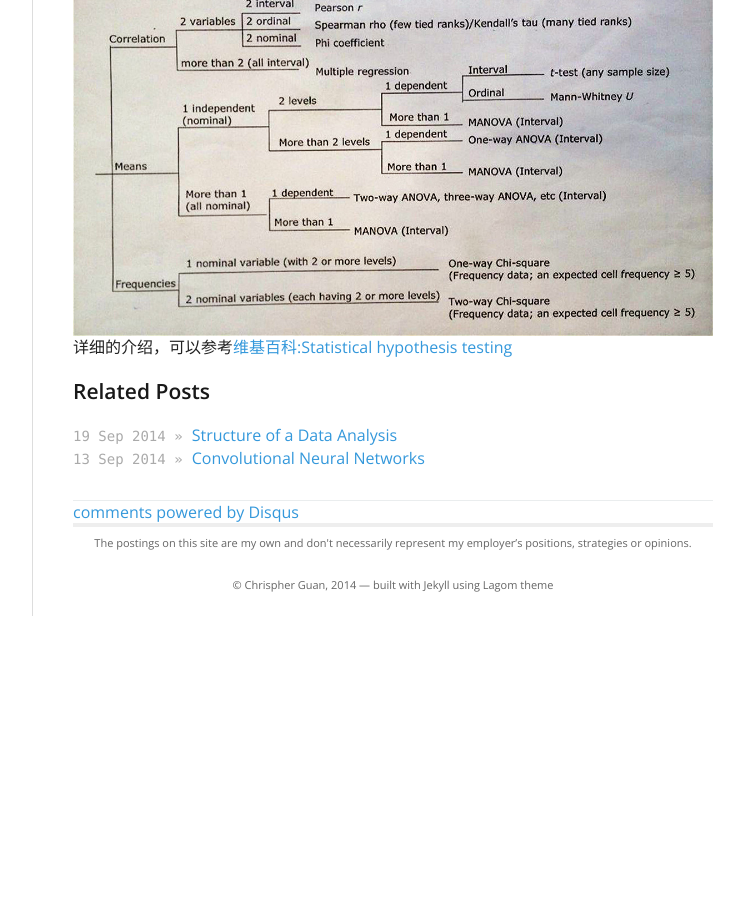
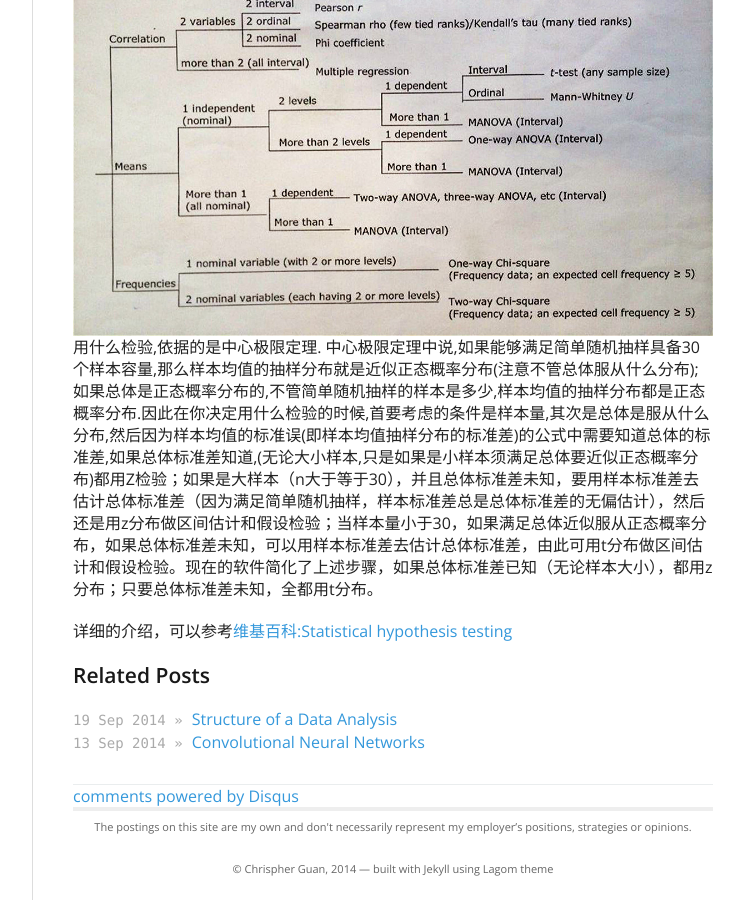
Before and after one commit to chrispher/chrispher.github.com, a Jekyll site: the page built from _posts/DataAnalysis/2014-9-15-统计推断概述.md, in a window 1280 px wide and 900 px high, scrolled down 3222 px. Shown: the whole window, without its empty margins (378-1122 px from the left). Built offline with Jekyll 4.4.1, drawn with Linux system fonts in a browser that asks for light colours; nearby versions of some CDN libraries; formulas are drawn with MathJax 3; comment, search, counter and statistics services are not loaded; before the commit the page ends 3838 px from its top, so only the background shows below that.

Commit message:
modify the statistic

```diff
--- a/_posts/DataAnalysis/2014-9-15-统计推断概述.md
+++ b/_posts/DataAnalysis/2014-9-15-统计推断概述.md
@@ -103,4 +103,7 @@ $$MSE = E_\theta(\hat{\theta} - \theta)^2$$ = $$bias^2(\hat{\theta_n}) + V_\thet
 - ####不同情况下检验选择
 
 <img src="http://chrispher.github.com/images/statistics/统计推断概述_检验选择.jpeg" height="100%" width="100%">
+用什么检验,依据的是中心极限定理.
+中心极限定理中说,如果能够满足简单随机抽样具备30个样本容量,那么样本均值的抽样分布就是近似正态概率分布(注意不管总体服从什么分布);如果总体是正态概率分布的,不管简单随机抽样的样本是多少,样本均值的抽样分布都是正态概率分布.因此在你决定用什么检验的时候,首要考虑的条件是样本量,其次是总体是服从什么分布,然后因为样本均值的标准误(即样本均值抽样分布的标准差)的公式中需要知道总体的标准差,如果总体标准差知道,(无论大小样本,只是如果是小样本须满足总体要近似正态概率分布)都用Z检验；如果是大样本（n大于等于30），并且总体标准差未知，要用样本标准差去估计总体标准差（因为满足简单随机抽样，样本标准差总是总体标准差的无偏估计），然后还是用z分布做区间估计和假设检验；当样本量小于30，如果满足总体近似服从正态概率分布，如果总体标准差未知，可以用样本标准差去估计总体标准差，由此可用t分布做区间估计和假设检验。现在的软件简化了上述步骤，如果总体标准差已知（无论样本大小），都用z分布；只要总体标准差未知，全都用t分布。
+
 详细的介绍，可以参考[维基百科:Statistical hypothesis testing](http://en.wikipedia.org/wiki/Statistical_hypothesis_testing)
```
